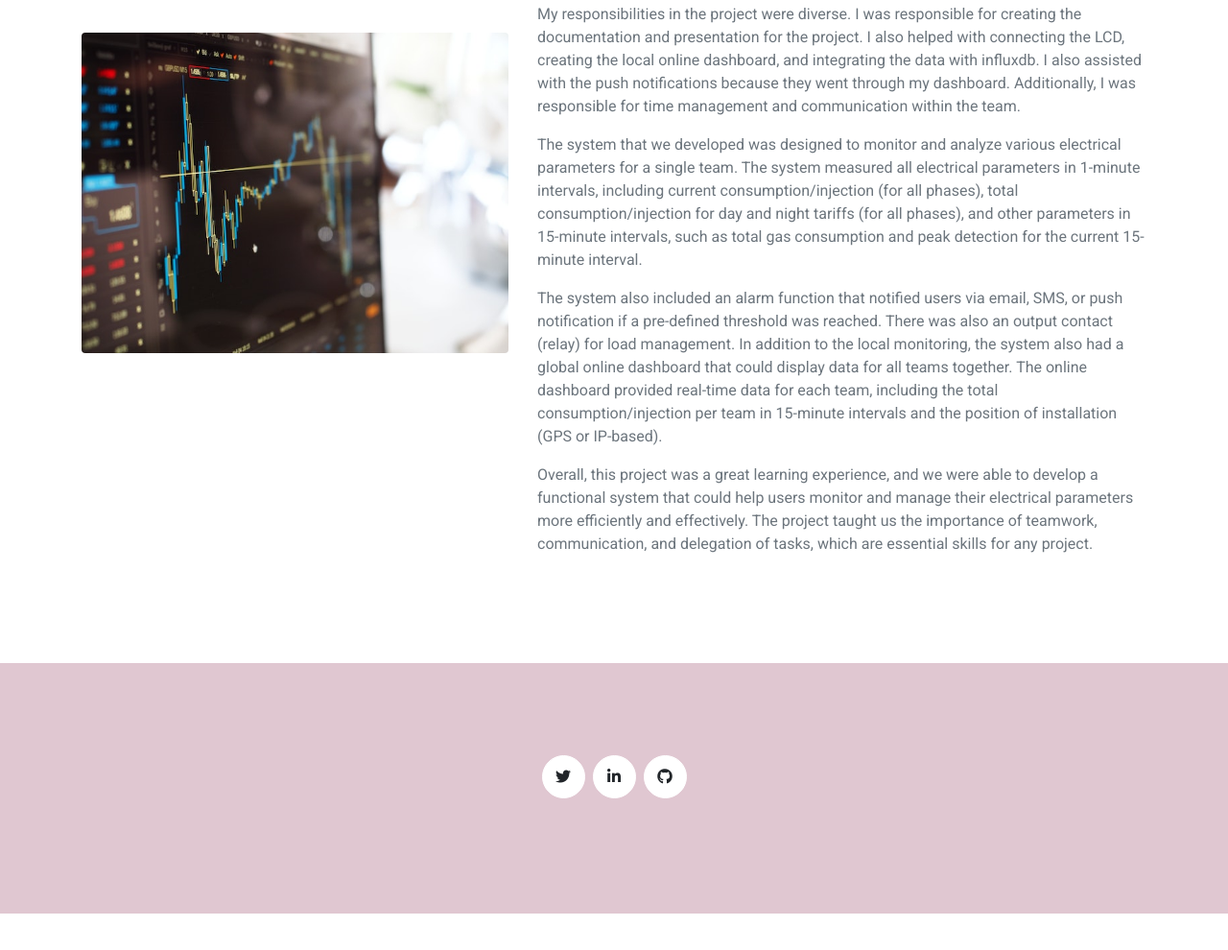
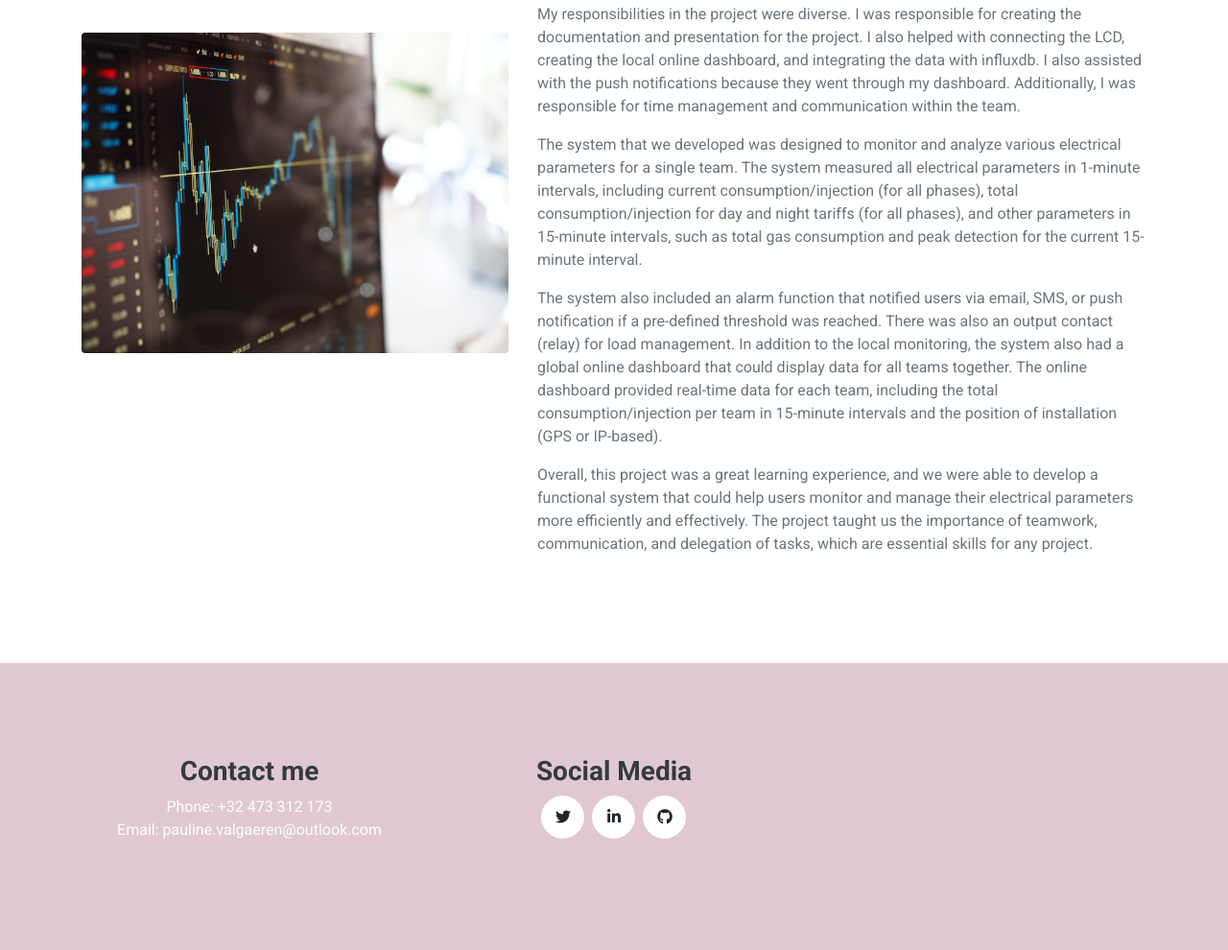
Before and after one commit to pvalgaeren/Portfolio_Pauline_Valgaeren, a plain HTML site: page index.html in a window 1280 px wide. Shown: the part 3693-4683 px from the top of the page at 96% size. Before the commit the page ends 4645 px from the top, so only its background shows below. Drawn offline with nearby package versions, Linux system fonts and the light colour scheme.

Commit message:
Update index.html

```diff
--- a/index.html
+++ b/index.html
@@ -160,13 +160,26 @@
     <!-- Projects End -->
 
 
+    <!-- Projects End -->
+
+
             <!-- Footer Start -->
             <div class="container-fluid text-white mt-5 py-5 px-sm-3 px-md-5" style="background-color: #E0C7D1;">
                 <div class="container text-center py-5">
+                    <div class="row">
+                        <div class="col-md-4">
+                            <h3>Contact me</h3>
+                            <p>Phone: +32 473 312 173<br>
+                                Email: pauline.valgaeren@outlook.com</p>
+                        </div>
+                        <div class="col-md-4">
+                            <h3>Social Media</h3>
                             <div class="d-flex justify-content-center mb-4">
                                 <a class="btn btn-light btn-social mr-2" href="https://twitter.com/pauline_valg"><i class="fab fa-twitter"></i></a>
                                 <a class="btn btn-light btn-social mr-2" href="https://www.linkedin.com/in/pauline-valgaeren-998360253/"><i class="fab fa-linkedin-in"></i></a>
                                 <a class="btn btn-light btn-social" href="https://github.com/pvalgaeren"><i class="fab fa-github"></i></a>
+                            </div>
+                        </div>
                     </div>
                 </div>
             </div>
```
Lines whose indentation alone changed are shown as unchanged.
